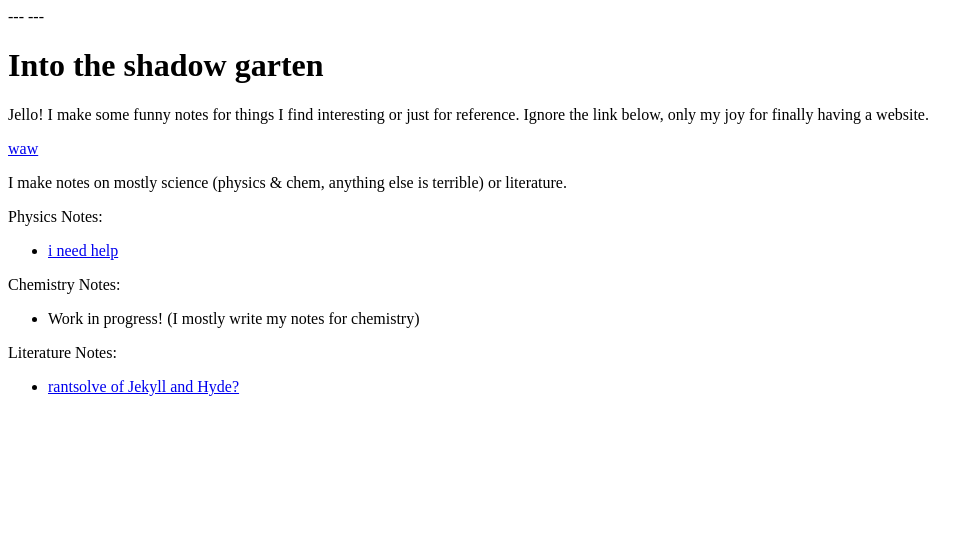
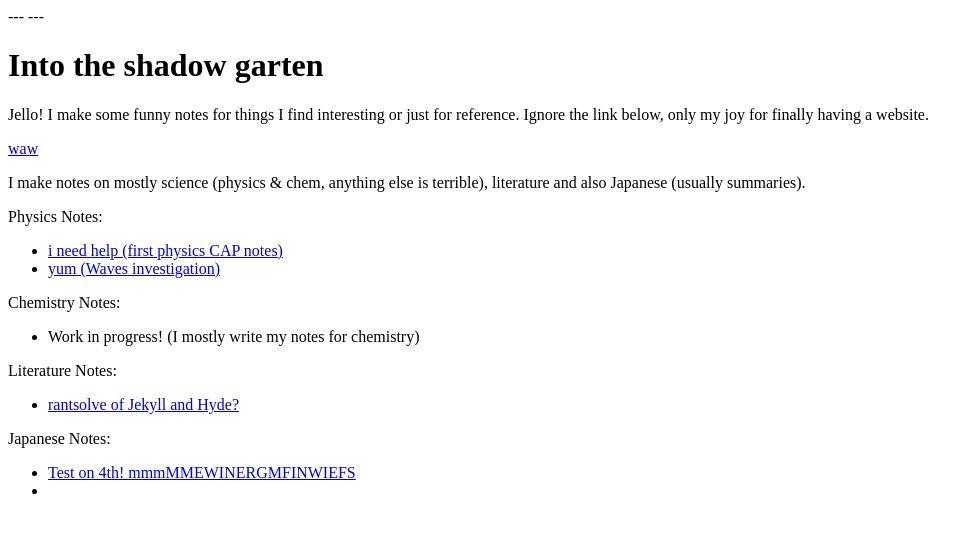
Before and after one commit to anonymoof1528/into-the-shadow-garten, a Jekyll site: the page built from index.md, in a window 1280 px wide. Shown: the top 533 px of the page, without its empty margins (0-980 px from the left). Built offline with Jekyll 4.4.1, drawn with Linux system fonts in a browser that asks for light colours; nearby versions of some CDN libraries; our own code applies the rules of GitHub Pages for plain Markdown files.

```diff
--- a/index.md
+++ b/index.md
@@ -6,13 +6,18 @@ Jello! I make some funny notes for things I find interesting or just for referen
 
 [waw](screw_right_wings.md)
 
-I make notes on mostly science (physics & chem, anything else is terrible) or literature.
+I make notes on mostly science (physics & chem, anything else is terrible), literature and also Japanese (usually summaries).
 
 Physics Notes:
-- [i need help](physics_notes.md)
+- [i need help (first physics CAP notes)](Physics/physics_notes.md)
+- [yum (Waves investigation)](Physics/Waves_Evaluation_and_Analysis_Task_Research.md)
 
 Chemistry Notes:
 - Work in progress! (I mostly write my notes for chemistry)
 
 Literature Notes:
-- [rantsolve of Jekyll and Hyde?](I_hate_psychoanalysis_but_that_and_Jekyll_and_Hyde.md)
+- [rantsolve of Jekyll and Hyde?](Literature/I_hate_psychoanalysis_but_that_and_Jekyll_and_Hyde.md)
+
+Japanese Notes:
+- [Test on 4th! mmmMMEWINERGMFINWIEFS](Japanese/Writing_test_summary.md)
+-
```
Also changed, not shown: Japanese/Writing_test_summary.md (added, +40 -0 lines), Literature/I_hate_psychoanalysis_but_that_and_Jekyll_and_Hyde.md (renamed from I_hate_psychoanalysis_but_that_and_Jekyll_and_Hyde.md, +2 -2 lines), Physics/Waves_Evaluation_and_Analysis_Task_Research.md (added, +15 -0 lines), Physics/physics_notes.md (renamed from physics_notes.md, +2 -0 lines), screw_right_wings.md (+2 -0 lines), they.md (+1 -1 lines), .obsidian/app.json, .obsidian/workspace.json.
